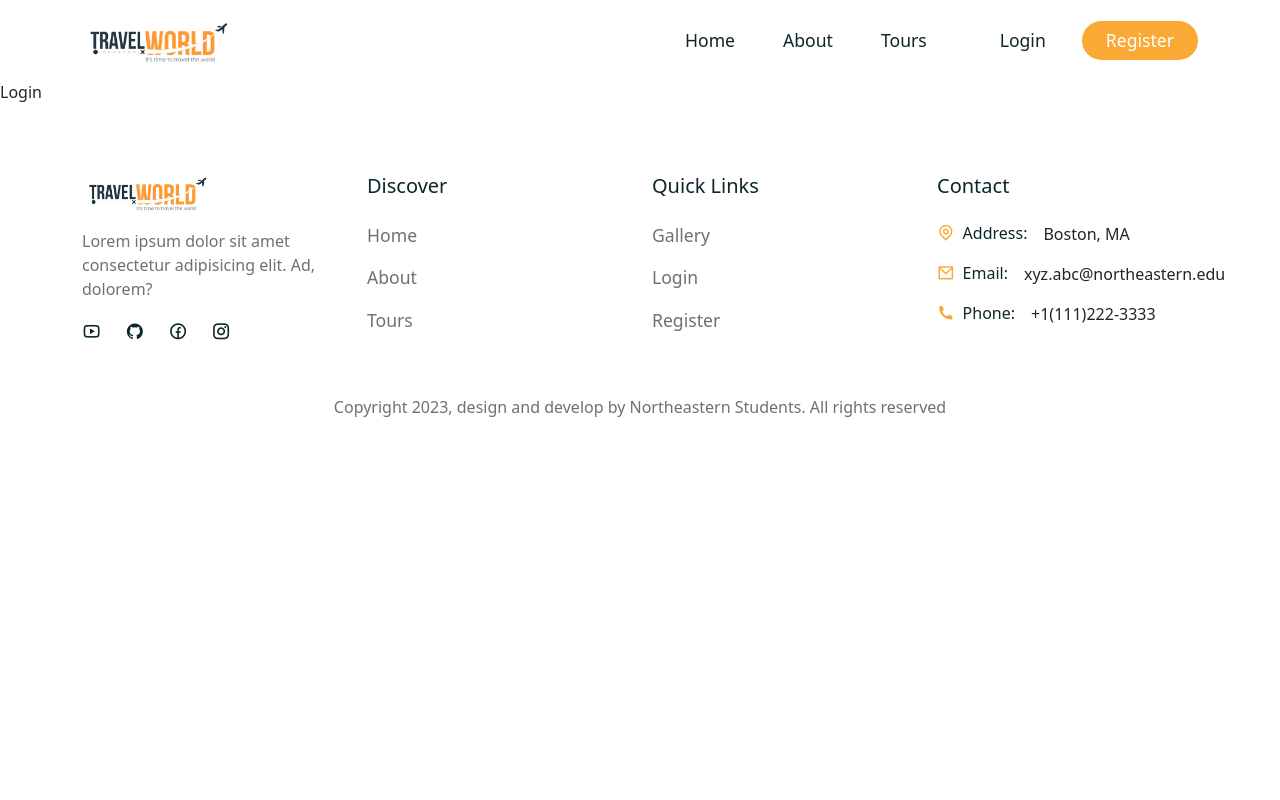
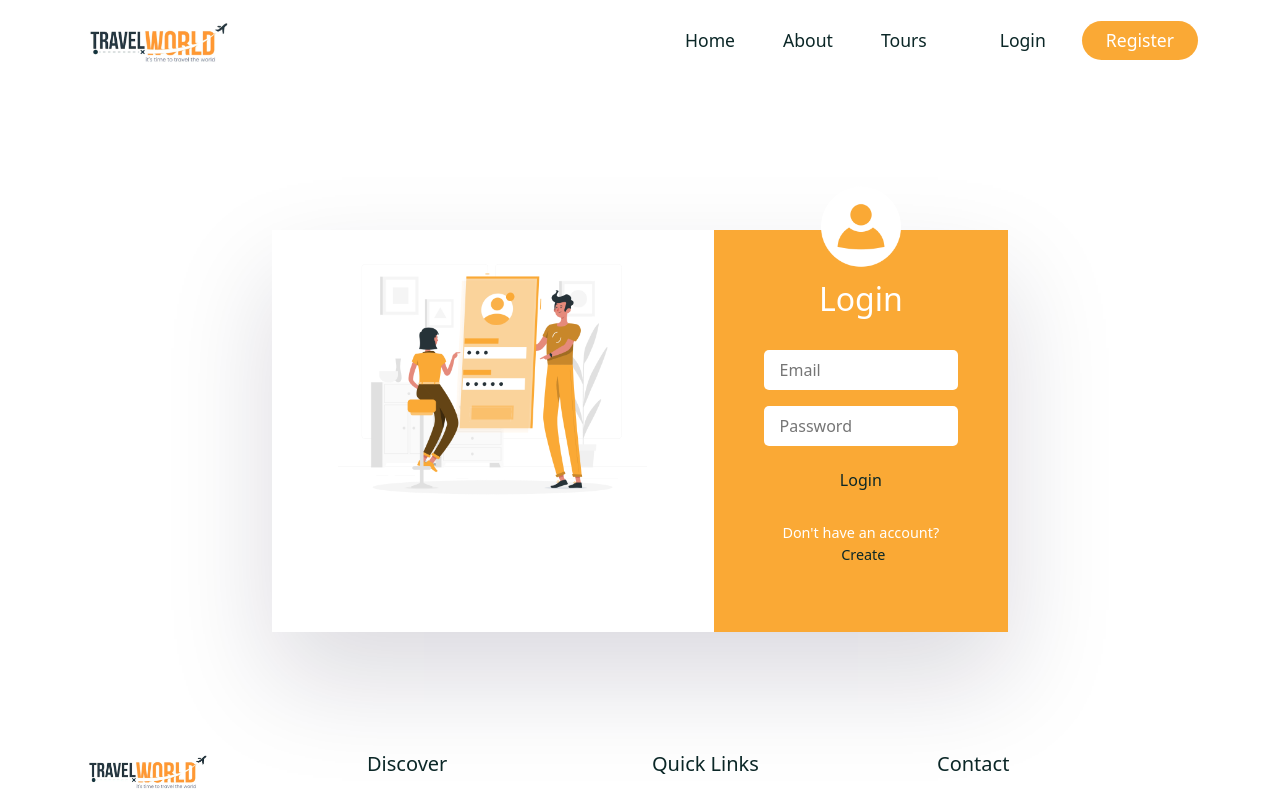
Before and after one commit to aakashrajawat00/web-project, a React (Create React App) app in the folder frontend/: page /login in a window 1280 px wide. Shown: the top 800 px of the page. Built offline with nearby package versions, Linux system fonts and the light colour scheme; a web font is replaced by a local one.

Commit message:
login and register css done

```diff
--- a/frontend/src/pages/Login.jsx
+++ b/frontend/src/pages/Login.jsx
@@ -1,9 +1,58 @@
-import React from 'react'
+import React, { useState } from 'react'
+import {Container, Row, Col, Form, FormGroup, Button} from 'reactstrap';
+import {Link } from 'react-router-dom';
+//import '../styles/login.css'
+import '../styles/login.css'
+import loginImg from '../assets/images/login.png'
+import userIcon from '../assets/images/user.png'
+
 
 const Login = () => {
-  return (
-    <div>Login</div>
-  )
+  const [credentials, setcredentials] = useState({
+    email:undefined,
+    password:undefined,
+
+});
+
+  const handleChange = e => {
+    setcredentials(prev=>({...prev, [e.target.id]:e.target.value}))
+
+};
+
+const handleClick = e =>{
+  e.preventDefault();
+};
+
+  return <section>
+    <Container >
+      <Row >
+        <Col lg='8' className='m-auto'>
+          <div className='login__container d-flex justify-content-between'>
+            <div className='login__img'>
+              <img src={loginImg} ></img>
+
+            </div>
+            <div className="login__form">
+              <div className="user">
+                <img src={userIcon}/>
+              </div>
+              <h2>Login</h2>
+              <Form onSubmit={handleClick}>
+                <FormGroup>
+                  <input type="email" placeholder='Email' required id="email" onChange={handleChange}/>
+                </FormGroup>
+                <FormGroup>
+                  <input type="password" placeholder='Password' required id="password" onChange={handleChange}/>
+                </FormGroup>
+                <Button className='btn secondary__btn auth__btn' type='submit'>Login</Button>
+              </Form>
+              <p>Don't have an account?<Link to='/register'>Create</Link></p>
+            </div>
+          </div>
+        </Col>
+      </Row>
+    </Container>
+  </section>
 }
 
 export default Login
--- a/frontend/src/pages/Register.jsx
+++ b/frontend/src/pages/Register.jsx
@@ -1,9 +1,62 @@
-import React from 'react'
+import React, { useState } from 'react'
+import {Container, Row, Col, Form, FormGroup, Button} from 'reactstrap';
+import {Link } from 'react-router-dom';
+//import '../styles/login.css'
+import '../styles/login.css'
+import registerImg from '../assets/images/register.png'
+import userIcon from '../assets/images/user.png'
+
 
 const Register = () => {
-  return (
-    <div>Register</div>
-  )
+  const [credentials, setcredentials] = useState({
+    userName:undefined,
+    email:undefined,
+    password:undefined,
+
+});
+
+  const handleChange = e => {
+    setcredentials(prev=>({...prev, [e.target.id]:e.target.value}))
+
+};
+
+const handleClick = e =>{
+  e.preventDefault();
+};
+
+  return <section>
+    <Container >
+      <Row >
+        <Col lg='8' className='m-auto'>
+          <div className='login__container d-flex justify-content-between'>
+            <div className='login__img'>
+              <img src={registerImg} ></img>
+
+            </div>
+            <div className="login__form">
+              <div className="user">
+                <img src={userIcon}/>
+              </div>
+              <h2>Register</h2>
+              <Form onSubmit={handleClick}>
+              <FormGroup>
+                  <input type="text" placeholder='Username' required id="Username" onChange={handleChange}/>
+                </FormGroup>
+                <FormGroup>
+                  <input type="email" placeholder='Email' required id="email" onChange={handleChange}/>
+                </FormGroup>
+                <FormGroup>
+                  <input type="password" placeholder='Password' required id="password" onChange={handleChange}/>
+                </FormGroup>
+                <Button className='btn secondary__btn auth__btn' type='submit'>Create Account</Button>
+              </Form>
+              <p>Already have an account?<Link to='/Login'>Login</Link></p>
+            </div>
+          </div>
+        </Col>
+      </Row>
+    </Container>
+  </section>
 }
 
 export default Register
--- /dev/null
+++ b/frontend/src/styles/login.css
@@ -0,0 +1,83 @@
+
+
+.login__img{
+    width: 60%;
+    text-align: center;
+}
+.login__img img{
+    width: 70%;
+    object-fit: contain;
+}
+
+.login__form{
+    padding: 50px;
+    background: var(--secondary-color);
+    position: relative;
+
+}
+
+.login__container{
+    box-shadow: rgba(17,12,46,0.15) 0px 48px 100px 0px;
+    margin-top: 100px;
+
+}
+
+.login__form .user{
+    width: 80px;
+    height: 80px;
+    position: absolute;
+    top: -9%;
+    left: 50%;
+    transform: translate(-50%, -9%);
+}
+.login__form .user img{
+    width: 100%;
+
+}
+
+.login__form h2{
+    color: #fff;
+    text-align: center;
+    margin-bottom: 2rem;
+
+}
+
+.login__form{
+    width: 40%;
+}
+
+.login__form input{
+    width: 100%;
+    padding: 0.5rem 1rem;
+    border-radius: 5px;
+    border: none;
+    font-size: 1rem;
+    color: var(--heading-color);
+
+}
+
+.login__form input:focus{
+    outline: none;
+}
+
+.auth__btn{
+    background: var(--heading-color);
+    width: 100%;
+    color: #fff;
+}
+
+.login__form p{
+    font-size: 0.9rem;
+    color:#fff;
+    margin-top: 1.5rem;
+    text-align: center;
+
+}
+
+.login__form p a{
+    color: var(--heading-color);
+    text-decoration: none;
+    margin-left: 5px;
+    font-weight: 500;
+
+}
```
